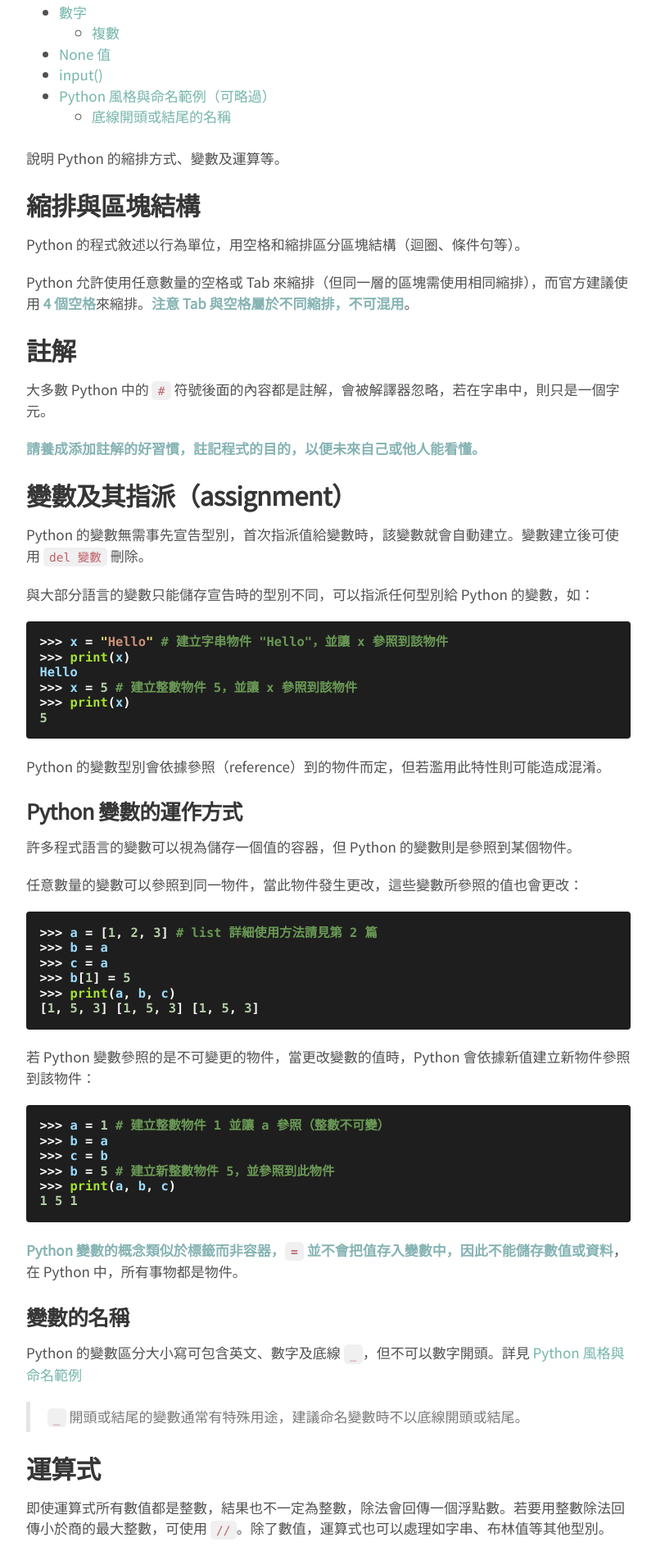
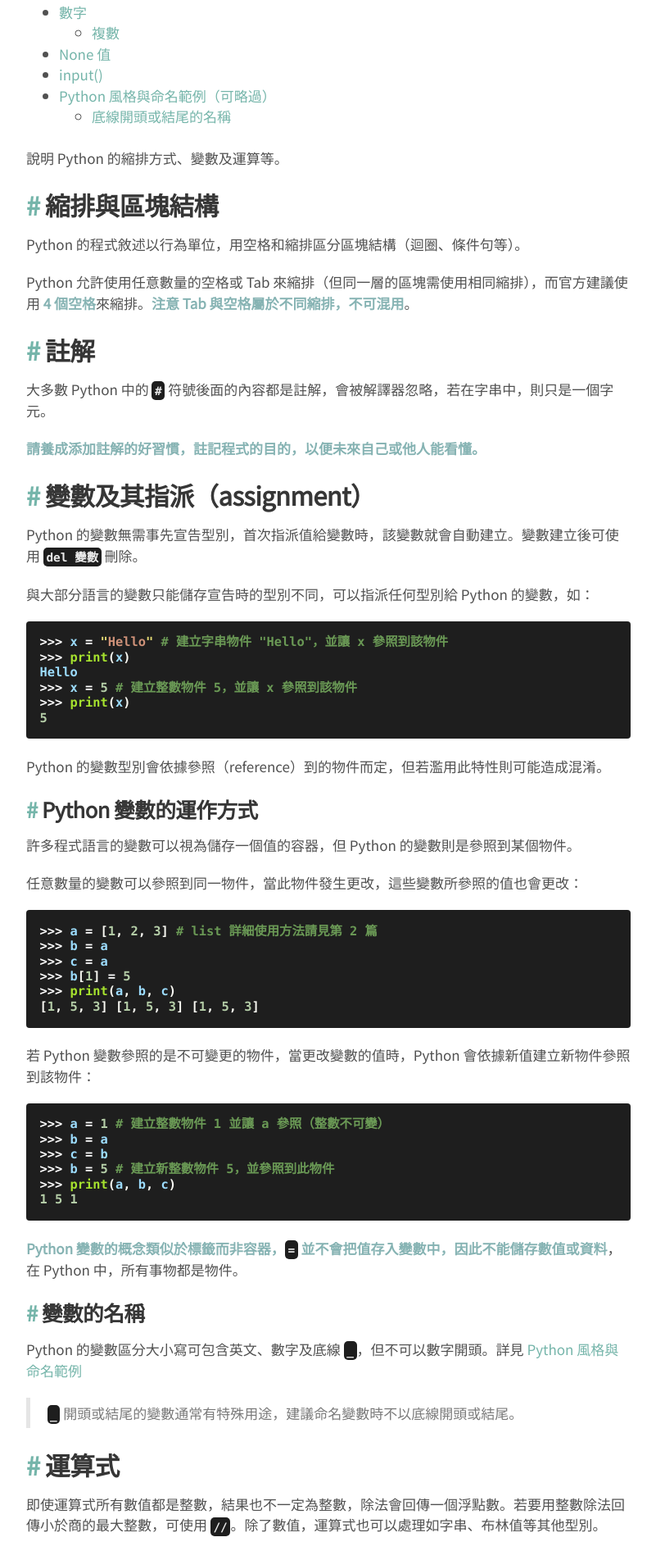
Before and after one commit to JHTNT/JHTNT, a Jekyll site: the page built from _posts/2021-05-20-python-1.md, in a window 1280 px wide. Shown: the part 472-2375 px from the top of the page at 82% size, without its empty margins (239-1040 px from the left). Built offline with Jekyll 4.4.1, drawn with Linux system fonts in a browser that asks for light colours.

Commit message:
修改 toc 呈現方式
https://github.com/hakimel/css/tree/master/progress-nav

```diff
--- /dev/null
+++ b/_includes/anchor_headings.html
@@ -0,0 +1,152 @@
+{% capture headingsWorkspace %}
+  {% comment %}
+    Copyright (c) 2018 Vladimir "allejo" Jimenez
+
+    Permission is hereby granted, free of charge, to any person
+    obtaining a copy of this software and associated documentation
+    files (the "Software"), to deal in the Software without
+    restriction, including without limitation the rights to use,
+    copy, modify, merge, publish, distribute, sublicense, and/or sell
+    copies of the Software, and to permit persons to whom the
+    Software is furnished to do so, subject to the following
+    conditions:
+
+    The above copyright notice and this permission notice shall be
+    included in all copies or substantial portions of the Software.
+
+    THE SOFTWARE IS PROVIDED "AS IS", WITHOUT WARRANTY OF ANY KIND,
+    EXPRESS OR IMPLIED, INCLUDING BUT NOT LIMITED TO THE WARRANTIES
+    OF MERCHANTABILITY, FITNESS FOR A PARTICULAR PURPOSE AND
+    NONINFRINGEMENT. IN NO EVENT SHALL THE AUTHORS OR COPYRIGHT
+    HOLDERS BE LIABLE FOR ANY CLAIM, DAMAGES OR OTHER LIABILITY,
+    WHETHER IN AN ACTION OF CONTRACT, TORT OR OTHERWISE, ARISING
+    FROM, OUT OF OR IN CONNECTION WITH THE SOFTWARE OR THE USE OR
+    OTHER DEALINGS IN THE SOFTWARE.
+  {% endcomment %}
+  {% comment %}
+    Version 1.0.9
+      https://github.com/allejo/jekyll-anchor-headings
+
+    "Be the pull request you wish to see in the world." ~Ben Balter
+
+    Usage:
+      {% include anchor_headings.html html=content anchorBody="#" %}
+
+    Parameters:
+      * html          (string) - the HTML of compiled markdown generated by kramdown in Jekyll
+
+    Optional Parameters:
+      * beforeHeading (bool)   : false  - Set to true if the anchor should be placed _before_ the heading's content
+      * headerAttrs   (string) :  ''    - Any custom HTML attributes that will be added to the heading tag; you may NOT use `id`;
+                                          the `%heading%` and `%html_id%` placeholders are available
+      * anchorAttrs   (string) :  ''    - Any custom HTML attributes that will be added to the `<a>` tag; you may NOT use `href`, `class` or `title`;
+                                          the `%heading%` and `%html_id%` placeholders are available
+      * anchorBody    (string) :  ''    - The content that will be placed inside the anchor; the `%heading%` placeholder is available
+      * anchorClass   (string) :  ''    - The class(es) that will be used for each anchor. Separate multiple classes with a space
+      * anchorTitle   (string) :  ''    - The `title` attribute that will be used for anchors
+      * h_min         (int)    :  1     - The minimum header level to build an anchor for; any header lower than this value will be ignored
+      * h_max         (int)    :  6     - The maximum header level to build an anchor for; any header greater than this value will be ignored
+      * bodyPrefix    (string) :  ''    - Anything that should be inserted inside of the heading tag _before_ its anchor and content
+      * bodySuffix    (string) :  ''    - Anything that should be inserted inside of the heading tag _after_ its anchor and content
+
+    Output:
+      The original HTML with the addition of anchors inside of all of the h1-h6 headings.
+  {% endcomment %}
+
+  {% assign minHeader = include.h_min | default: 1 %}
+  {% assign maxHeader = include.h_max | default: 6 %}
+  {% assign beforeHeading = include.beforeHeading %}
+  {% assign nodes = include.html | split: '<h' %}
+
+  {% capture edited_headings %}{% endcapture %}
+
+  {% for _node in nodes %}
+    {% capture node %}{{ _node | strip }}{% endcapture %}
+
+    {% if node == "" %}
+      {% continue %}
+    {% endif %}
+
+    {% assign nextChar = node | replace: '"', '' | strip | slice: 0, 1 %}
+    {% assign headerLevel = nextChar | times: 1 %}
+
+    <!-- If the level is cast to 0, it means it's not a h1-h6 tag, so let's see if we need to fix it -->
+    {% if headerLevel == 0 %}
+      <!-- Split up the node based on closing angle brackets and get the first one. -->
+      {% assign firstChunk = node | split: '>' | first %}
+
+      <!-- If the first chunk does NOT contain a '<', that means we've broken another HTML tag that starts with 'h' -->
+      {% unless firstChunk contains '<' %}
+        {% capture node %}<h{{ node }}{% endcapture %}
+      {% endunless %}
+
+      {% capture edited_headings %}{{ edited_headings }}{{ node }}{% endcapture %}
+      {% continue %}
+    {% endif %}
+
+    {% capture _closingTag %}</h{{ headerLevel }}>{% endcapture %}
+    {% assign _workspace = node | split: _closingTag %}
+    {% assign _idWorkspace = _workspace[0] | split: 'id="' %}
+    {% assign _idWorkspace = _idWorkspace[1] | split: '"' %}
+    {% assign html_id = _idWorkspace[0] %}
+
+    {% capture _hAttrToStrip %}{{ _workspace[0] | split: '>' | first }}>{% endcapture %}
+    {% assign header = _workspace[0] | replace: _hAttrToStrip, '' %}
+
+    <!-- Build the anchor to inject for our heading -->
+    {% capture anchor %}{% endcapture %}
+
+    {% if html_id and headerLevel >= minHeader and headerLevel <= maxHeader %}
+      {% assign escaped_header = header | strip_html %}
+
+      {% if include.headerAttrs %}
+        {% capture _hAttrToStrip %}{{ _hAttrToStrip | split: '>' | first }} {{ include.headerAttrs | replace: '%heading%', escaped_header | replace: '%html_id%', html_id }}>{% endcapture %}
+      {% endif %}
+
+      {% capture anchor %}href="#{{ html_id }}"{% endcapture %}
+
+      {% if include.anchorClass %}
+        {% capture anchor %}{{ anchor }} class="{{ include.anchorClass }}"{% endcapture %}
+      {% endif %}
+
+      {% if include.anchorTitle %}
+        {% capture anchor %}{{ anchor }} title="{{ include.anchorTitle | replace: '%heading%', escaped_header }}"{% endcapture %}
+      {% endif %}
+
+      {% if include.anchorAttrs %}
+        {% capture anchor %}{{ anchor }} {{ include.anchorAttrs | replace: '%heading%', escaped_header | replace: '%html_id%', html_id }}{% endcapture %}
+      {% endif %}
+
+      {% capture anchor %}<a {{ anchor }}>{{ include.anchorBody | replace: '%heading%', escaped_header | default: '' }}</a>{% endcapture %}
+
+      <!-- In order to prevent adding extra space after a heading, we'll let the 'anchor' value contain it -->
+      {% if beforeHeading %}
+        {% capture anchor %}{{ anchor }} {% endcapture %}
+      {% else %}
+        {% capture anchor %} {{ anchor }}{% endcapture %}
+      {% endif %}
+    {% endif %}
+
+    {% capture new_heading %}
+      <h{{ _hAttrToStrip }}
+        {{ include.bodyPrefix }}
+        {% if beforeHeading %}
+          {{ anchor }}{{ header }}
+        {% else %}
+          {{ header }}{{ anchor }}
+        {% endif %}
+        {{ include.bodySuffix }}
+      </h{{ headerLevel }}>
+    {% endcapture %}
+
+    <!--
+    If we have content after the `</hX>` tag, then we'll want to append that here so we don't lost any content.
+    -->
+    {% assign chunkCount = _workspace | size %}
+    {% if chunkCount > 1 %}
+      {% capture new_heading %}{{ new_heading }}{{ _workspace | last }}{% endcapture %}
+    {% endif %}
+
+    {% capture edited_headings %}{{ edited_headings }}{{ new_heading }}{% endcapture %}
+  {% endfor %}
+{% endcapture %}{% assign headingsWorkspace = '' %}{{ edited_headings | strip }}
--- a/_layouts/post.html
+++ b/_layouts/post.html
@@ -15,9 +15,16 @@
         {% endfor %}
         <br/><br/>
     </div>
-    {% include toc.html html=content h_max=4 %}
+
+    <nav class="toc">
+    {% include toc.html html=content h_max=5 %}
+    <svg class="toc-marker" width="200" height="200" xmlns="http://www.w3.org/2000/svg">
+        <path stroke="gray" stroke-width="3" fill="transparent" stroke-dasharray="0, 0, 0, 1000" stroke-linecap="round" stroke-linejoin="round" transform="translate(-0.5, -0.5)" />
+    </svg>
+    </nav>
+    <div class="phone">{% include toc.html html=content h_max=5 %}</div>
     <br/>
-    {{ content}}
+    {% include anchor_headings.html html=content anchorBody="#" beforeHeading=true h_max=5 %}
 </div>
 
 {% if site.related_posts.size >= 1 %}
--- a/public/css/poole.css
+++ b/public/css/poole.css
@@ -17,6 +17,7 @@
 /*
  * Contents
  *
+ * Table of Content
  * Body resets
  * Custom type
  * Messages
@@ -27,6 +28,18 @@
  * Reverse layout
  * Themes
  */
+
+/*
+ * Table of Content
+ *
+ * 浮動式目錄
+ * https://www.bram.us/2020/01/10/smooth-scrolling-sticky-scrollspy-navigation/
+ */
+
+/* 1. Enable smooth scrolling */
+html {
+	scroll-behavior: smooth;
+}
 
 
 /*
@@ -100,7 +113,7 @@
   font-size: 1.5rem;
 }
 h4 {
-  margin-top: 1.25rem;
+  margin-top: 1.15rem;
   font-size: 1.25rem;
 }
 h5, h6 {
@@ -158,10 +171,11 @@
   font-family: Menlo, Monaco, 'Source Code Pro', monospace;
 }
 code {
-  padding: .25em .5em;
+  padding: .25em .25em;
   font-size: 85%;
-  color: #bf616a;
-  background-color: #f0f0f0;
+  font-weight: bold;
+  color: #ececec;
+  background-color: #1E1E1E;
   border-radius: 5px;
 }
 pre {
@@ -434,3 +448,60 @@
     border-bottom-right-radius: 4px;
   }
 }
+
+/* 固定式目錄 */
+.toc {
+  position: fixed;
+  font-size: 0.75rem;
+  right: 0;
+  top: 5em;
+  padding: 1em;
+  width: 20em;
+  height: 100vh;
+  line-height: 1.75;
+}
+.toc li a {
+  text-decoration: none;
+}
+.toc ul {
+  list-style: none;
+  padding: 0;
+}
+.toc ul ul {
+  padding-left: 1.5em;
+}
+.toc ul ul  ul{
+  padding-left: 2em;
+}
+.toc li.visible > a {
+  color: rgb(155, 155, 155);
+  transform: translate(5px);
+}
+.toc-marker {
+  position: absolute;
+  top: 0;
+  left: 0;
+  width: 100%;
+  height: 100%;
+  z-index: -1;
+}
+.toc-marker path {
+  transition: all 0.3s ease;
+}
+
+/* 在小螢幕裝置隱藏 */
+@media screen and (max-width: 1400px) {
+  .toc { display: none; }  /* hide it on small screens */
+  .toc-marker { display: none; }
+  .phone  { display: block; }
+}
+
+@media screen and (min-width: 1401px) {
+  .toc { display: inline-block; }   /* show it elsewhere */
+  .toc-marker { display: inline-block; }
+  .phone  { display: none; }
+}
+
+.toc_5 {
+  display: none;
+}
--- a/public/js/script.js
+++ b/public/js/script.js
@@ -13,3 +13,129 @@
     checkbox.checked = false;
   }, false);
 })(document);
+
+var toc = document.querySelector( '.toc' );
+var tocPath = document.querySelector( '.toc-marker path' );
+var tocItems;
+
+// Factor of screen size that the element must cross
+// before it's considered visible
+var TOP_MARGIN = 0,
+  BOTTOM_MARGIN = 0;
+
+var pathLength;
+
+var lastPathStart,
+  lastPathEnd;
+
+window.addEventListener( 'resize', drawPath, false );
+window.addEventListener( 'scroll', sync, false );
+
+drawPath();
+
+function drawPath() {
+
+  tocItems = [].slice.call( toc.querySelectorAll( 'li' ) );
+
+  // Cache element references and measurements
+  tocItems = tocItems.map( function( item ) {
+    var anchor = item.querySelector( 'a' );
+    var target = document.getElementById( anchor.getAttribute( 'href' ).slice( 1 ) );
+
+    return {
+      listItem: item,
+      anchor: anchor,
+      target: target
+    };
+  } );
+
+  // Remove missing targets
+  tocItems = tocItems.filter( function( item ) {
+    return !! item.target;
+
+  } );
+
+  var path = [];
+  var pathIndent;
+
+  tocItems.forEach( function( item, i ) {
+
+    var x = item.anchor.offsetLeft - 5,
+      y = item.anchor.offsetTop,
+      height = item.anchor.offsetHeight - 2;
+
+    if( i === 0 ) {
+      path.push( 'M', x, y, 'L', x, y + height );
+      item.pathStart = 6;
+    }
+    else {
+      // Draw an additional line when there's a change in
+      // indent levels
+      if( pathIndent !== x ) path.push( 'L', pathIndent, y );
+
+      path.push( 'L', x, y );
+
+      // Set the current path so that we can measure it
+      tocPath.setAttribute( 'd', path.join( ' ' ) );
+      item.pathStart = tocPath.getTotalLength() || 0;
+
+      path.push( 'L', x, y + height );
+    }
+
+    pathIndent = x;
+
+    tocPath.setAttribute( 'd', path.join( ' ' ) );
+    item.pathEnd = tocPath.getTotalLength();
+
+  } );
+
+  pathLength = tocPath.getTotalLength();
+
+  sync();
+
+}
+
+function sync() {
+
+  var windowHeight = window.innerHeight;
+
+  var pathStart = pathLength,
+    pathEnd = 0;
+
+  var visibleItems = 0;
+
+  tocItems.forEach( function( item ) {
+
+    var targetBounds = item.target.getBoundingClientRect();
+
+    if( targetBounds.bottom > windowHeight * TOP_MARGIN && targetBounds.top < windowHeight * ( 1 - BOTTOM_MARGIN ) ) {
+      pathStart = Math.min( item.pathStart, pathStart );
+      pathEnd = Math.max( item.pathEnd, pathEnd );
+
+      visibleItems += 1;
+
+      item.listItem.classList.add( 'visible' );
+    }
+    else {
+      item.listItem.classList.remove( 'visible' );
+    }
+
+  } );
+
+  // Specify the visible path or hide the path altogether
+  // if there are no visible items
+  if( visibleItems > 0 && pathStart < pathEnd ) {
+    if( pathStart !== lastPathStart || pathEnd !== lastPathEnd ) {
+      tocPath.setAttribute( 'stroke-dashoffset', '1' );
+      tocPath.setAttribute( 'stroke-dasharray', '1, '+ pathStart +', '+ ( pathEnd - pathStart ) +', ' + pathLength );
+      tocPath.setAttribute( 'opacity', 0.5 );
+    }
+  }
+  else {
+    tocPath.setAttribute( 'opacity', 0 );
+  }
+
+  lastPathStart = pathStart;
+  lastPathEnd = pathEnd;
+
+}
```
